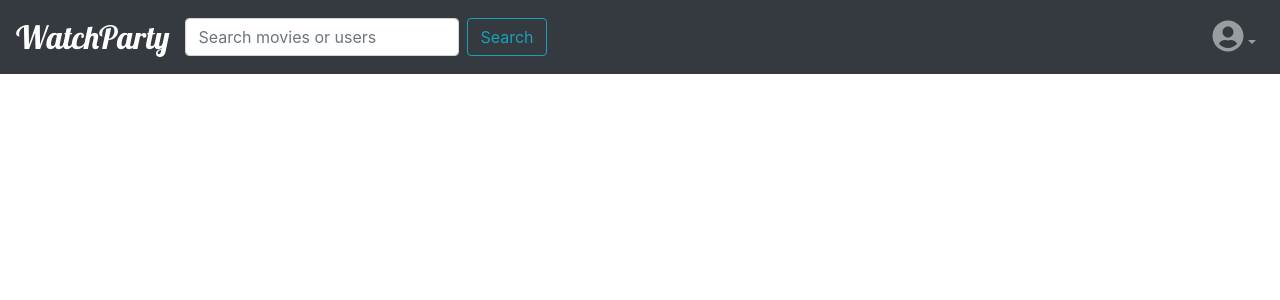
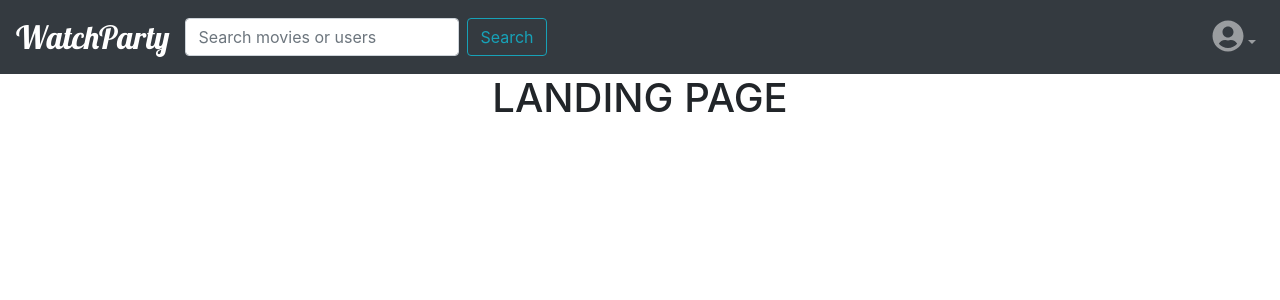
Before and after one commit to PredatorFeesh/WatchParty, a React (Create React App) app in the folder WatchParty/client/: page / in a window 1280 px wide. Shown: the top 300 px of the page. Built offline with nearby package versions, Linux system fonts and the light colour scheme; no server answers.

Commit message:
fixed site routing

```diff
--- a/WatchParty/client/src/App.js
+++ b/WatchParty/client/src/App.js
@@ -2,8 +2,11 @@ import React, { Component } from 'react';
 import 'bootstrap/dist/css/bootstrap.min.css';
 import { library } from '@fortawesome/fontawesome-svg-core'
 import { faUserCircle } from '@fortawesome/free-solid-svg-icons'
+import {BrowserRouter as Router, Switch, Route} from "react-router-dom"
 
 import Header from './components/Header/Header';
+import SearchResults from './components/SearchResults/SearchResults';
+import LandingPage from './components/LandingPage/LandingPage'
 
 library.add(
   faUserCircle
@@ -34,7 +37,13 @@ class App extends Component {
   render() {
     return (
       <>
+      <Router>
         <Header />
+        <Switch>
+          <Route exact path="/" component={LandingPage}/>
+          <Route exact path="/results" component={SearchResults}/>
+        </Switch>
+      </Router>
       </>
     );
   }
--- a/WatchParty/client/src/components/Header/Header.js
+++ b/WatchParty/client/src/components/Header/Header.js
@@ -1,10 +1,8 @@
 import React from 'react';
-import { Route, Switch, withRouter} from "react-router-dom"
+import { withRouter } from "react-router-dom"
 import { Nav, Navbar, NavDropdown } from 'react-bootstrap'
 import { Form, FormControl, Button } from 'react-bootstrap'
 import { FontAwesomeIcon } from '@fortawesome/react-fontawesome'
-
-import SearchResults from "./SearchResults"
 
 import './Header.css'
 
@@ -78,9 +76,6 @@ class Header extends React.Component {
           </Nav>
         </Navbar.Collapse>
       </Navbar>
-      <Switch>
-        <Route exact path="/results" component={SearchResults} />
-      </Switch>
       </>
     );
   }
--- /dev/null
+++ b/WatchParty/client/src/components/LandingPage/LandingPage.css
@@ -0,0 +1,3 @@
+.Landing {
+    text-align: center;
+}
--- /dev/null
+++ b/WatchParty/client/src/components/LandingPage/LandingPage.js
@@ -0,0 +1,17 @@
+import React from 'react';
+
+import './LandingPage.css'
+
+class LandingPage extends React.Component{
+
+    render () {
+        return (
+            <div className="Landing">
+              <h1> LANDING PAGE</h1>
+            </div>
+        );
+    }
+
+}
+
+export default LandingPage;
```
Also changed, not shown: WatchParty/client/src/components/SearchResults/SearchResults.css (renamed from WatchParty/client/src/components/Header/SearchResults.css), WatchParty/client/src/components/SearchResults/SearchResults.js (renamed from WatchParty/client/src/components/Header/SearchResults.js).
